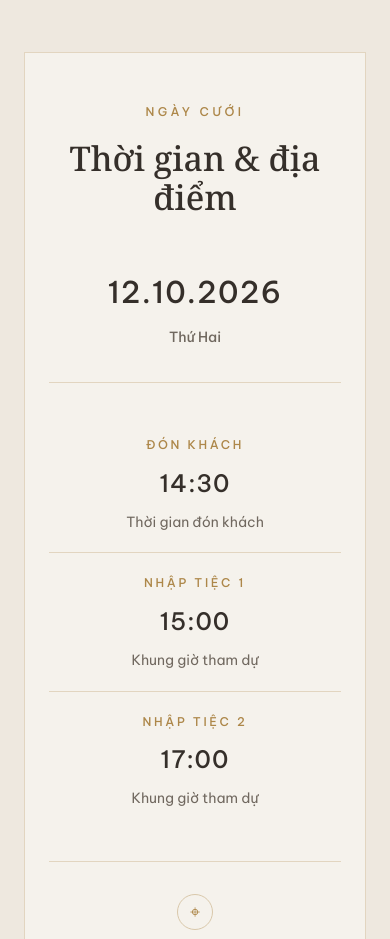
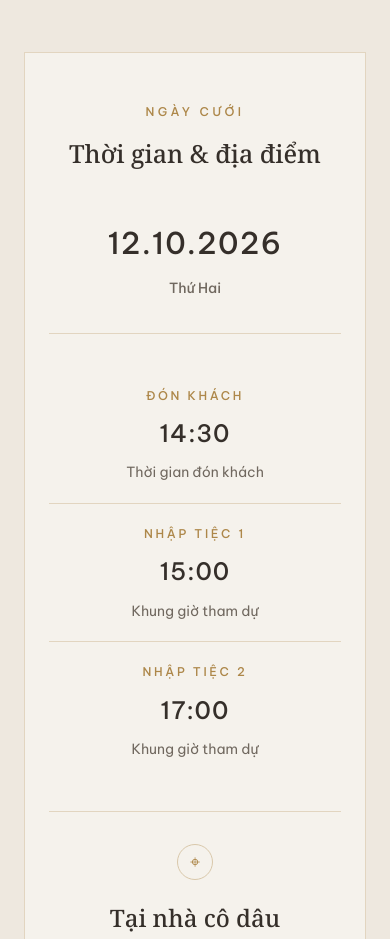
Before and after one commit to vothaingoc/wedding-invitation-vietnamese, a Next.js app: page / in a window 390 px wide. Shown: the part 1560-2499 px from the top of the page. Built offline with nearby package versions, Linux system fonts and the light colour scheme.

Commit message:
sua noi dung

```diff
--- a/app/globals.css
+++ b/app/globals.css
@@ -337,6 +337,11 @@ main {
   border: 1px solid var(--line);
   background: rgba(248, 245, 240, 0.78);
   text-align: center;
+}
+
+.details-card .section-heading h2 {
+  font-size: clamp(20px, 6.4vw, 34px);
+  white-space: nowrap;
 }
 
 .date-display {
@@ -923,6 +928,7 @@ footer {
   body { font-size: 17px; }
   .section { padding: var(--space-96) var(--space-48); }
   .details-card { padding: var(--space-72); }
+  .details-card .section-heading h2 { font-size: 42px; }
   .rsvp-card { padding: var(--space-72); }
   fieldset { grid-template-columns: 1fr 1fr; }
   fieldset legend { grid-column: 1 / -1; }
```
